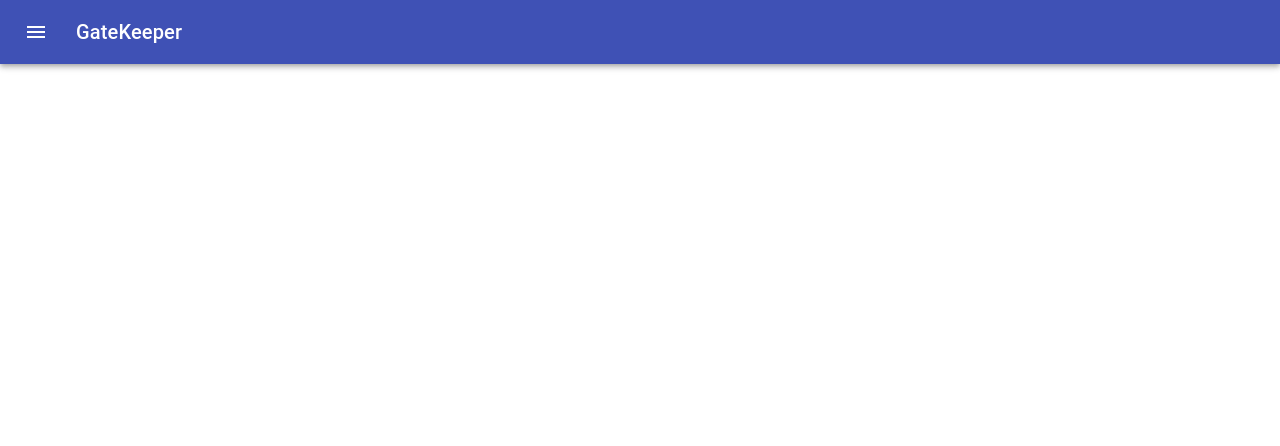
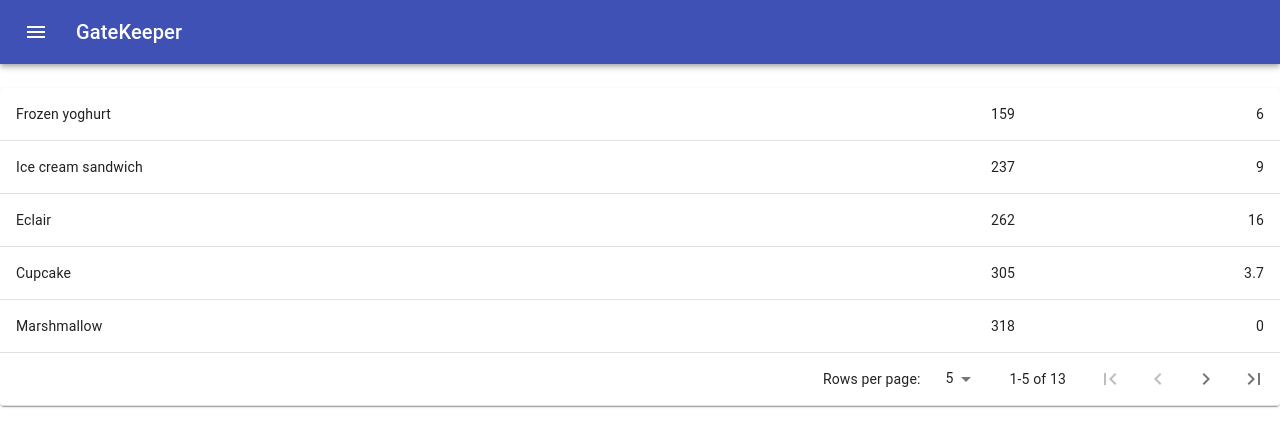
Before and after one commit to appseed246/gatekeeper, a React (Create React App) app in the folder client/: page / in a window 1280 px wide. Shown: the top 446 px of the page. Built offline with nearby package versions, Linux system fonts and the light colour scheme.

Commit message:
テーブルコンポーネントサンプルを引用

```diff
--- a/client/src/App.tsx
+++ b/client/src/App.tsx
@@ -4,6 +4,7 @@
 import axios from "axios";
 import SampleComponent from "./components/SampleComponents";
 import Header from "./components/Header";
+import TablePaginationAction from "./components/CustomPaginationActionsTable";
 
 type ProductResponse = {
   id: number;
@@ -53,7 +54,12 @@
 }
 
 const App: React.FC = () => {
-  return <Header />;
+  return (
+    <div>
+      <Header />
+      <TablePaginationAction />
+    </div>
+  );
 };
 
 export default App;
--- /dev/null
+++ b/client/src/components/CustomPaginationActionsTable.tsx
@@ -0,0 +1,212 @@
+import React from "react";
+import {
+  makeStyles,
+  createStyles,
+  useTheme,
+  Theme
+} from "@material-ui/core/styles";
+import {
+  IconButton,
+  Paper,
+  Table,
+  TableBody,
+  TableRow,
+  TableCell,
+  TableFooter,
+  TablePagination
+} from "@material-ui/core";
+import FirstPageIcon from "@material-ui/icons/FirstPage";
+import LastPageIcon from "@material-ui/icons/LastPage";
+import KeyboardArrowLeft from "@material-ui/icons/KeyboardArrowLeft";
+import KeyboardArrowRight from "@material-ui/icons/KeyboardArrowRight";
+
+const useStyles1 = makeStyles((theme: Theme) =>
+  createStyles({
+    root: {
+      flexShrink: 0,
+      marginLeft: theme.spacing(2.5)
+    }
+  })
+);
+
+interface TablePaginationActionsProps {
+  count: number;
+  page: number;
+  rowsPerPage: number;
+  onChangePage: (
+    event: React.MouseEvent<HTMLButtonElement>,
+    newPage: number
+  ) => void;
+}
+
+function TablePaginationActions(props: TablePaginationActionsProps) {
+  const classes = useStyles1();
+  const theme = useTheme();
+  const { count, page, rowsPerPage, onChangePage } = props;
+
+  const handleFirstPageButtonClick = (
+    event: React.MouseEvent<HTMLButtonElement>
+  ) => {
+    onChangePage(event, 0);
+  };
+  const handleBackButtonClick = (
+    event: React.MouseEvent<HTMLButtonElement>
+  ) => {
+    onChangePage(event, page - 1);
+  };
+  const handleNextButtonClick = (
+    event: React.MouseEvent<HTMLButtonElement>
+  ) => {
+    onChangePage(event, page + 1);
+  };
+  const handleLastPageButtonClick = (
+    event: React.MouseEvent<HTMLButtonElement>
+  ) => {
+    onChangePage(event, Math.max(0, Math.ceil(count / rowsPerPage) - 1));
+  };
+
+  return (
+    <div className={classes.root}>
+      <IconButton
+        onClick={handleFirstPageButtonClick}
+        disabled={page === 0}
+        aria-label="first page"
+      >
+        {theme.direction === "rtl" ? <LastPageIcon /> : <FirstPageIcon />}
+      </IconButton>
+      <IconButton
+        onClick={handleBackButtonClick}
+        disabled={page === 0}
+        aria-label="previous page"
+      >
+        {theme.direction === "rtl" ? (
+          <KeyboardArrowRight />
+        ) : (
+          <KeyboardArrowLeft />
+        )}
+      </IconButton>
+      <IconButton
+        onClick={handleNextButtonClick}
+        disabled={page >= Math.ceil(count / rowsPerPage) - 1}
+        aria-label="next page"
+      >
+        {theme.direction === "rtl" ? (
+          <KeyboardArrowLeft />
+        ) : (
+          <KeyboardArrowRight />
+        )}
+      </IconButton>
+      <IconButton
+        onClick={handleLastPageButtonClick}
+        disabled={page >= Math.ceil(count / rowsPerPage) - 1}
+        aria-label="last page"
+      >
+        {theme.direction === "rtl" ? <FirstPageIcon /> : <LastPageIcon />}
+      </IconButton>
+    </div>
+  );
+}
+
+function createData(name: string, calories: number, fat: number) {
+  return { name, calories, fat };
+}
+
+const rows = [
+  createData("Cupcake", 305, 3.7),
+  createData("Donut", 452, 25.0),
+  createData("Eclair", 262, 16.0),
+  createData("Frozen yoghurt", 159, 6.0),
+  createData("Gingerbread", 356, 16.0),
+  createData("Honeycomb", 408, 3.2),
+  createData("Ice cream sandwich", 237, 9.0),
+  createData("Jelly Bean", 375, 0.0),
+  createData("KitKat", 518, 26.0),
+  createData("Lollipop", 392, 0.2),
+  createData("Marshmallow", 318, 0),
+  createData("Nougat", 360, 19.0),
+  createData("Oreo", 437, 18.0)
+].sort((a, b) => (a.calories < b.calories ? -1 : 1));
+
+const useStyles2 = makeStyles((theme: Theme) =>
+  createStyles({
+    root: {
+      width: "100%",
+      marginTop: theme.spacing(3)
+    },
+    table: {
+      minWidth: 500
+    },
+    tableWrapper: {
+      overflowX: "auto"
+    }
+  })
+);
+
+export default function CustomPaginationActionsTable() {
+  const classes = useStyles2();
+  const [page, setPage] = React.useState(0);
+  const [rowsPerPage, setRowsPerPage] = React.useState(5);
+
+  const emptyRows =
+    rowsPerPage - Math.min(rowsPerPage, rows.length - page * rowsPerPage);
+
+  const handleChangePage = (
+    event: React.MouseEvent<HTMLButtonElement> | null,
+    newPage: number
+  ) => {
+    setPage(newPage);
+  };
+
+  const handleChangeRowsPerPage = (
+    event: React.ChangeEvent<HTMLInputElement | HTMLTextAreaElement>
+  ) => {
+    setRowsPerPage(parseInt(event.target.value, 10));
+    setPage(0);
+  };
+
+  return (
+    <Paper className={classes.root}>
+      <div className={classes.tableWrapper}>
+        <Table className={classes.table} aria-label="custom pagination table">
+          <TableBody>
+            {(rowsPerPage > 0
+              ? rows.slice(page * rowsPerPage, page * rowsPerPage + rowsPerPage)
+              : rows
+            ).map(row => (
+              <TableRow key={row.name}>
+                <TableCell component="th" scope="row">
+                  {row.name}
+                </TableCell>
+                <TableCell align="right">{row.calories}</TableCell>
+                <TableCell align="right">{row.fat}</TableCell>
+              </TableRow>
+            ))}
+            {emptyRows > 0 && (
+              <TableRow style={{ height: 53 * emptyRows }}>
+                <TableCell colSpan={6} />
+              </TableRow>
+            )}
+          </TableBody>
+          <TableFooter>
+            <TableRow>
+              <TablePagination
+                rowsPerPageOptions={[5, 10, 25, { label: "All", value: -1 }]}
+                colSpan={3}
+                count={rows.length}
+                rowsPerPage={rowsPerPage}
+                page={page}
+                SelectProps={{
+                  inputProps: { "aria-label": "rows per page" },
+                  native: true
+                }}
+                onChangePage={handleChangePage}
+                onChangeRowsPerPage={handleChangeRowsPerPage}
+                ActionsComponent={TablePaginationActions}
+              />
+            </TableRow>
+          </TableFooter>
+        </Table>
+      </div>
+    </Paper>
+  );
+}
```
